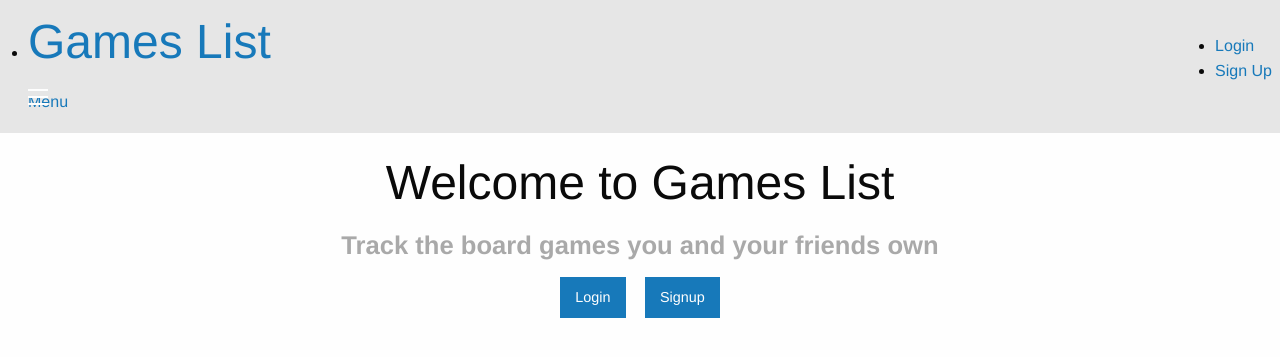
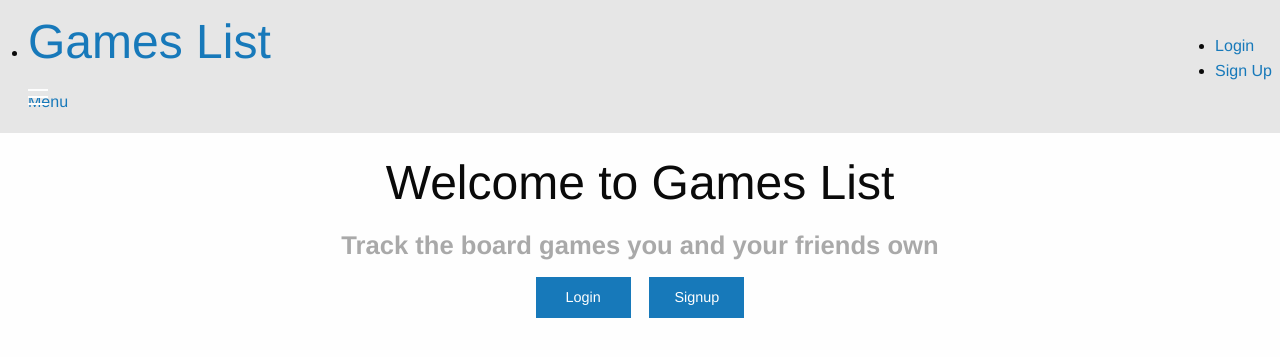
Before and after one commit to drueck/games, a Rails app: page / in a window 1280 px wide. Shown: the top 357 px of the page. Run offline with Rails 7, Linux system fonts and the light colour scheme; style sheets or scripts are compiled from the project's sources; some libraries are stand-ins or nearby versions.

Commit message:
Make login and signup buttons the same width

```diff
--- a/app/assets/stylesheets/home.css.scss
+++ b/app/assets/stylesheets/home.css.scss
@@ -13,7 +13,8 @@
 
 .home-buttons {
   margin-top: 1em;
-  a {
+  a.button {
     margin: 0 0.5em;
+    width: 6.6em;
   }
 }
```
